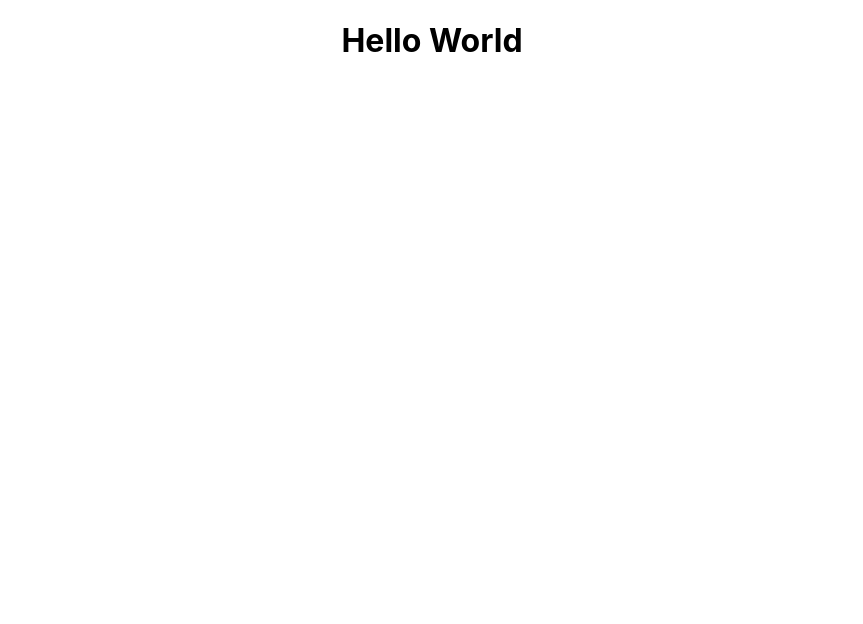
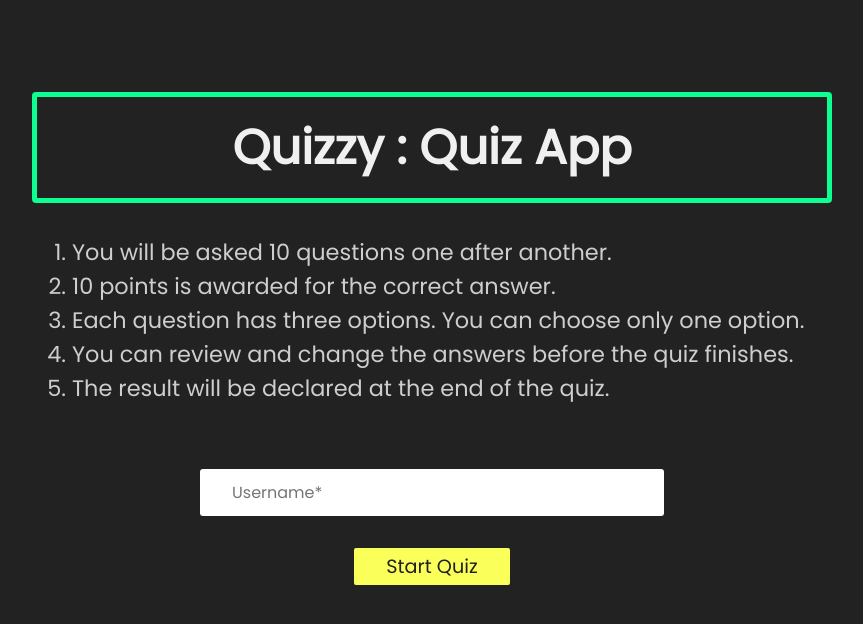
Before and after one commit to itshmnt/Quizzy-client, a React (Create React App) app: page / in a window 1280 px wide. Shown: the top 624 px of the page, without its empty margins (208-1071 px from the left). Built offline with nearby package versions, Linux system fonts and the light colour scheme.

Commit message:
Added Homepage

```diff
--- a/package.json
+++ b/package.json
@@ -6,8 +6,11 @@
     "@testing-library/jest-dom": "^5.16.5",
     "@testing-library/react": "^13.4.0",
     "@testing-library/user-event": "^13.5.0",
+    "axios": "^1.3.5",
     "react": "^18.2.0",
     "react-dom": "^18.2.0",
+    "react-redux": "^8.0.5",
+    "react-router-dom": "^6.10.0",
     "react-scripts": "5.0.1",
     "web-vitals": "^2.1.4"
   },
--- a/src/App.css
+++ /dev/null
@@ -1,38 +0,0 @@
-.App {
-  text-align: center;
-}
-
-.App-logo {
-  height: 40vmin;
-  pointer-events: none;
-}
-
-@media (prefers-reduced-motion: no-preference) {
-  .App-logo {
-    animation: App-logo-spin infinite 20s linear;
-  }
-}
-
-.App-header {
-  background-color: #282c34;
-  min-height: 100vh;
-  display: flex;
-  flex-direction: column;
-  align-items: center;
-  justify-content: center;
-  font-size: calc(10px + 2vmin);
-  color: white;
-}
-
-.App-link {
-  color: #61dafb;
-}
-
-@keyframes App-logo-spin {
-  from {
-    transform: rotate(0deg);
-  }
-  to {
-    transform: rotate(360deg);
-  }
-}
--- a/src/App.js
+++ /dev/null
@@ -1,11 +0,0 @@
-import './App.css';
-
-function App() {
-  return (
-    <div className="App">
-      <h1>Hello World</h1>
-    </div>
-  );
-}
-
-export default App;
--- /dev/null
+++ b/src/components/Main.js
@@ -0,0 +1,31 @@
+import React, { useRef } from 'react'
+import { Link } from 'react-router-dom';
+
+import '../styles/Main.css'
+
+export default function Main() {
+
+    const inputRef = useRef(null);
+
+  return (
+    <div className='container'>
+        <h1 className='title text-light'>Quizzy : Quiz App</h1>
+
+        <ol>
+            <li>You will be asked 10 questions one after another.</li>
+            <li>10 points is awarded for the correct answer.</li>
+            <li>Each question has three options. You can choose only one option.</li>
+            <li>You can review and change the answers before the quiz finishes.</li>
+            <li>The result will be declared at the end of the quiz.</li>
+        </ol>
+
+        <form id='form'>
+            <input className='userid' placeholder='Username*' type='text' ref={inputRef}/>
+        </form>
+
+        <div className='start'>
+            <Link className='btn' to={'quiz'}>Start Quiz</Link>
+        </div>
+    </div>
+  )
+}
--- /dev/null
+++ b/src/components/Quiz.js
@@ -0,0 +1,7 @@
+import React from 'react'
+
+export default function Quiz() {
+  return (
+    <div>Quiz</div>
+  )
+}
--- /dev/null
+++ b/src/components/Result.js
@@ -0,0 +1,7 @@
+import React from 'react'
+
+export default function Result() {
+  return (
+    <div>Result</div>
+  )
+}
--- a/src/index.js
+++ b/src/index.js
@@ -1,7 +1,7 @@
 import React from 'react';
 import ReactDOM from 'react-dom/client';
-import './index.css';
-import App from './App';
+import './styles/index.css';
+import App from './components/App';
 
 const root = ReactDOM.createRoot(document.getElementById('root'));
 root.render(
--- /dev/null
+++ b/src/styles/App.css
@@ -0,0 +1,172 @@
+@import url('https://fonts.googleapis.com/css2?family=Poppins&display=swap');
+
+:root{
+  --primary-color: #0DFF92;
+  --dark-color:#222222;
+  --light-color: #f0f0f0;
+}
+
+body, html{
+  height: 100%;
+  background: var(--dark-color)
+}
+
+* > *{
+    font-family: 'Poppins', sans-serif;
+}
+
+.container{
+  display: block;
+  position: relative;
+  margin: 40px auto;
+  height: auto;
+  width: 800px;
+  padding: 20px;
+}
+
+.container .title{
+    font-size: 3em;
+    text-align: center;
+    border: 5px solid var(--primary-color);
+    padding: .3em .2em;
+    border-radius: 4px;
+}
+
+.text-light {
+	color: var(--light-color)
+}
+
+.container ul{
+  list-style: none;
+  margin: 0;
+  padding: 0;
+	overflow: auto;
+}
+
+.container .questions{
+    padding: 3em;
+}
+
+/*
+.container .questions .qid{
+  padding: .2em .7em;
+  color: #222222;
+  background-color: #0DFF92;
+  border-radius: 50px;
+} */
+
+.container .grid{
+    margin-top: 3em;
+    display: grid;
+    grid-template-columns: 1fr 1fr;
+}
+
+
+.container .btn{
+    padding: .2em 1.7em;
+    border: none;
+    border-radius: .1em;
+    font-size: 1.2em;
+}
+
+.container .btn:hover{
+    cursor: pointer;
+    background-color: #f0f0f0;
+    color: #202020;
+}
+
+.next{
+    background-color: var(--primary-color);
+    justify-self: flex-end;
+}
+
+.prev{
+    background-color: #faff5a;
+    justify-self: flex-start;
+}
+
+ul li{
+  color: #AAAAAA;
+  display: block;
+  position: relative;
+  float: left;
+  width: 100%;
+  height: 100px;
+	border-bottom: 1px solid #333;
+}
+
+ul li input[type=radio]{
+  position: absolute;
+  visibility: hidden;
+}
+
+ul li label{
+  display: block;
+  position: relative;
+  font-weight: 300;
+  font-size: 1.35em;
+  padding: 25px 25px 25px 80px;
+  margin: 10px auto;
+  height: 30px;
+  z-index: 9;
+  cursor: pointer;
+  -webkit-transition: all 0.25s linear;
+}
+
+ul li:hover label{
+	color: #FFFFFF;
+}
+
+ul li .check{
+  display: block;
+  position: absolute;
+  border: 5px solid #AAAAAA;
+  border-radius: 100%;
+  height: 25px;
+  width: 25px;
+  top: 30px;
+  left: 20px;
+	z-index: 5;
+	transition: border .25s linear;
+	-webkit-transition: border .25s linear;
+}
+
+ul li:hover .checked {
+  border: 5px solid #FFFFFF;
+}
+
+ul li .check::before {
+  display: block;
+  position: absolute;
+	content: '';
+  border-radius: 100%;
+  height: 15px;
+  width: 15px;
+  top: 5px;
+	left: 5px;
+  margin: auto;
+	transition: background 0.25s linear;
+	-webkit-transition: background 0.25s linear;
+}
+
+
+input[type=radio]:checked ~ .check {
+  border: 5px solid var(--primary-color)
+}
+
+input[type=radio]:checked ~ .check::before{
+  background: var(--primary-color)
+}
+
+input[type=radio]:checked ~ .text-primary{
+  color: var(--primary-color)
+}
+
+/* To get selected option we are using this checked class */
+.checked {
+  border: 5px solid var(--primary-color) !important;
+}
+
+.checked::before{
+  background: var(--primary-color)
+}
--- /dev/null
+++ b/src/styles/Main.css
@@ -0,0 +1,34 @@
+.container ol li{
+    font-size: 1.4em;
+    color: #cecece;
+}
+
+.start{
+    display: flex;
+    justify-content: center;
+    padding-top: 2em;
+}
+
+.start .btn{
+    padding: .2em 1.7em;
+    border: none;
+    border-radius: .1em;
+    font-size: 1.2em;
+    color: #202020;
+    text-decoration: none;
+    background-color: #faff5a;
+}
+
+#form{
+    display: flex;
+    justify-content: center;
+    margin-top: 4em;
+}
+
+#form .userid{
+    padding: .7em 2em;
+    width: 50%;
+    border: none;
+    border-radius: 3px;
+    font-size: 1em;
+}
```
Also changed, not shown: src/components/App.js (added, +30 -0 lines), src/styles/index.css (renamed from src/index.css), 1 other file (tests, documents, lock files or other folders).
